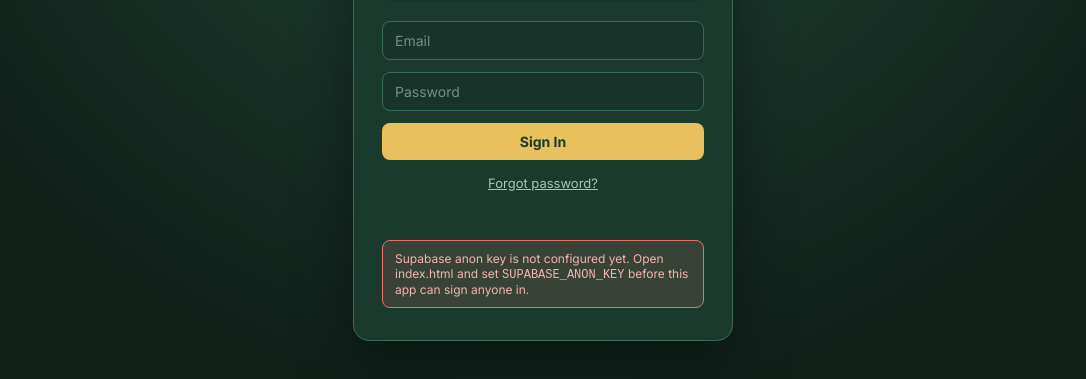
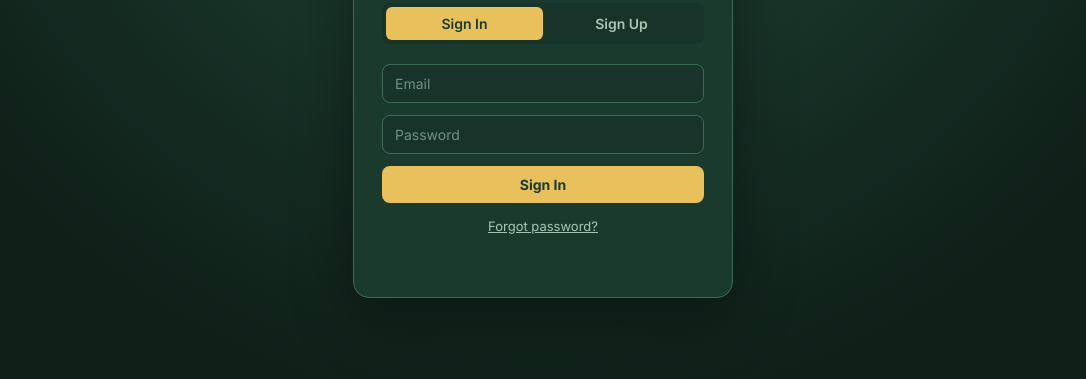
Before and after one commit to infomomtelo-sketch/tello-staff, a plain HTML site: page index.html in a window 1280 px wide. Shown: the part 305-684 px from the top of the page, without its empty margins (97-1183 px from the left). Drawn offline with nearby package versions, Linux system fonts and the light colour scheme.

Commit message:
Update index.html

```diff
--- a/index.html
+++ b/index.html
@@ -444,7 +444,7 @@
 // also has to be listed in Supabase → Authentication → URL Configuration.
 // ============================================================================
 const SUPABASE_URL = 'https://nwlhsshvqmbhemhxcran.supabase.co';
-const SUPABASE_ANON_KEY = 'PASTE_YOUR_NWLHS_ANON_KEY_HERE';
+const SUPABASE_ANON_KEY = 'eyJhbGciOiJIUzI1NiIsInR5cCI6IkpXVCJ9.eyJpc3MiOiJzdXBhYmFzZSIsInJlZiI6Im53bGhzc2h2cW1iaGVtaHhjcmFuIiwicm9sZSI6ImFub24iLCJpYXQiOjE3Nzk5OTEzOTIsImV4cCI6MjA5NTU2NzM5Mn0.2yASMx57IUNjEW8bMs8FwXnIz4cLsE1ftqD35QAOqE8';
 const REDIRECT_URL = 'https://tello-staff.pages.dev';
 
 const sb = window.supabase.createClient(SUPABASE_URL, SUPABASE_ANON_KEY, {
```
